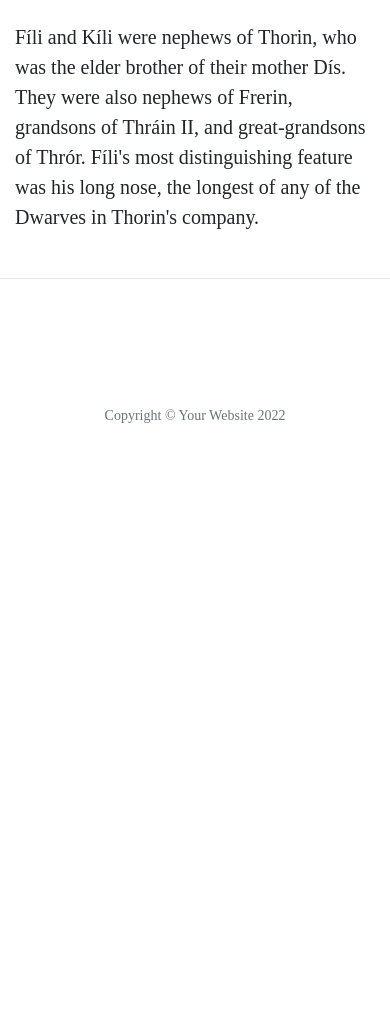
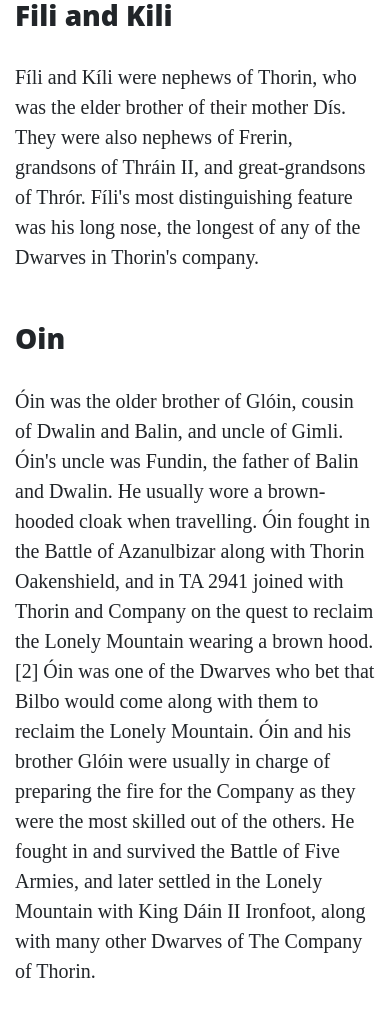
Before and after one commit to cornishcoder1/Flask-walkthrough-project, a Flask app: page /about in a window 390 px wide. Shown: the part 2106-3119 px from the top of the page. Before the commit the page ends 2529 px from the top, so only its background shows below. Run offline with Flask 2, Linux system fonts and the light colour scheme; some libraries are stand-ins or nearby versions.

Commit message:
Add further biographies and pictures to about page

```diff
--- a/static/css/style.css
+++ b/static/css/style.css
@@ -1,3 +1,7 @@
 .col-md-5 img {
     width: 100%;
 }
+
+.row {
+    padding-bottom: 20px;
+}
--- a/templates/about.html
+++ b/templates/about.html
@@ -24,7 +24,7 @@
             </p>
         </div>
         <div class="col-md-5">
-            <img src="https://static.wikia.nocookie.net/lotr/images/7/76/Orcrist-Sword-of-Thorin-Oakenshield.jpg" alt="">
+            <img src="https://static.wikia.nocookie.net/lotr/images/b/bf/Thorin-Oakenshield_in_The_Hobbit.jpg" alt="">
         </div>
     </div>
     <div class="row featurette">
@@ -40,4 +40,36 @@
 			</p>
         </div>
     </div>
+    <div class="row featurette">
+        <div class="col-md-7">
+            <h3>Oin</h3>
+			<p>
+				Óin was the older brother of Glóin, cousin of Dwalin and Balin, and uncle of Gimli. Óin's uncle was Fundin, the
+				father of Balin and Dwalin. He usually wore a brown-hooded cloak when travelling. Óin fought in the Battle of
+				Azanulbizar along with Thorin Oakenshield, and in TA 2941 joined with Thorin and Company on the quest to reclaim the
+				Lonely Mountain wearing a brown hood.[2] Óin was one of the Dwarves who bet that Bilbo would come along with them to
+				reclaim the Lonely Mountain. Óin and his brother Glóin were usually in charge of preparing the fire for the Company
+				as they were the most skilled out of the others. He fought in and survived the Battle of Five Armies, and later
+				settled in the Lonely Mountain with King Dáin II Ironfoot, along with many other Dwarves of The Company of Thorin.
+			</p>
+        </div>
+        <div class="col-md-5">
+            <img src="https://static.wikia.nocookie.net/lotr/images/2/20/Oin_2.jpg" alt="">
+        </div>
+    </div>
+    <div class="row featurette">
+        <div class="col-md-5">
+            <img src="https://static.wikia.nocookie.net/lotr/images/f/fc/Gloin_2.jpg" alt="">
+        </div>
+        <div class="col-md-7">
+            <h3>Gloin</h3>
+			<p>
+				Glóin son of Gróin was one of the Dwarves of Thorin II Oakenshield's company who set out to reclaim the Lonely
+				Mountain in the Quest of Erebor. He was also the father of Gimli, who became a member of the Fellowship of the Ring.
+
+				Glóin chiefly appears in The Hobbit as a supporting character. Glóin also appears in The Fellowship of the Ring
+				during the Council of Elrond.
+				</p>
+        </div>
+    </div>
 {% endblock %}
```
